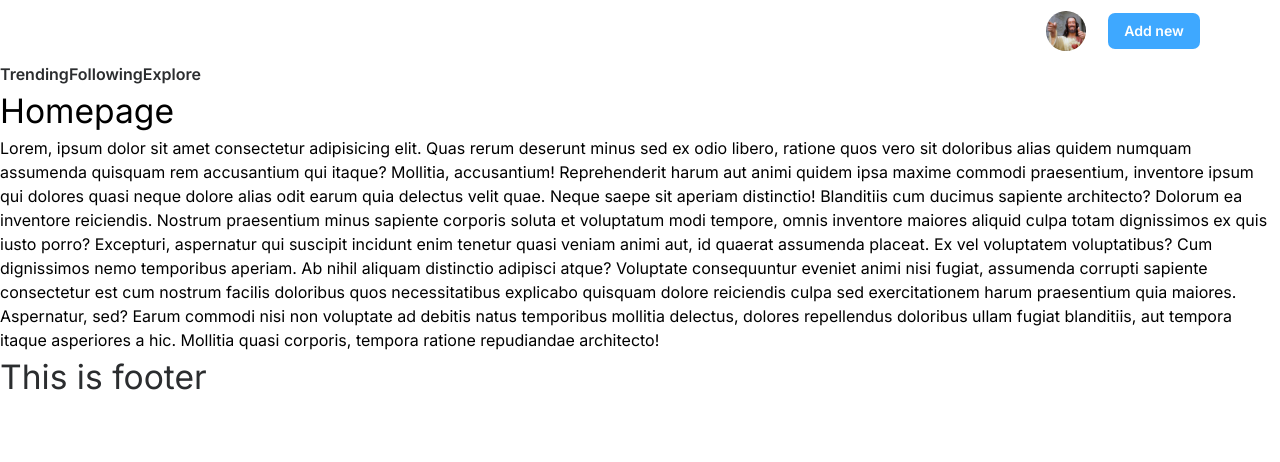
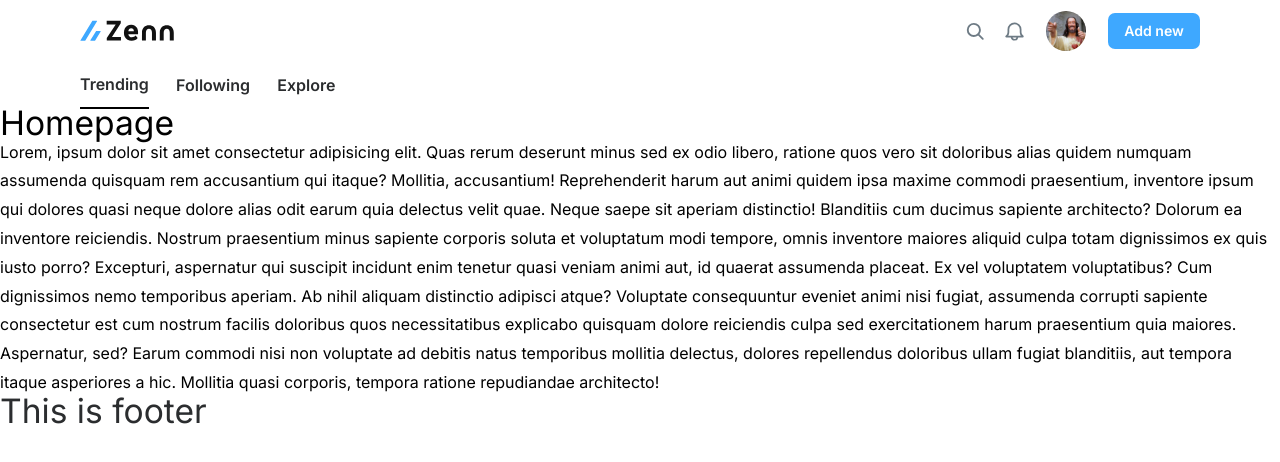
Before and after one commit to dngtnv/zenn-clone, a Next.js app in the folder client/: page / in a window 1280 px wide. Shown: the top 462 px of the page. Built offline with nearby package versions, Linux system fonts and the light colour scheme; some icons are missing.

Commit message:
Layout: Navbar component

```diff
--- a/client/components/Header.tsx
+++ b/client/components/Header.tsx
@@ -1,8 +1,8 @@
 import Image from "next/future/image";
 import Link from "next/link";
-import SvgBell from "../icons/bell-icon";
-import SvgSearch from "../icons/search-icon";
-import SvgZenn from "../icons/zenn-logo";
+import SvgBell from "./icons/bell-icon";
+import SvgSearch from "./icons/search-icon";
+import SvgZenn from "./icons/zenn-logo";
 
 const Header = () => {
     return (
--- a/client/components/Navbar.tsx
+++ b/client/components/Navbar.tsx
@@ -3,10 +3,12 @@ import Link from "next/link";
 const Navbar = () => {
     return (
         <nav>
-            <div>
-                <Link href="/"><a className="text-base font-semibold text-primary">Trending</a></Link>
-                <Link href="/following"><a className="text-base font-semibold text-primary">Following</a></Link>
-                <Link href="/explore"><a className="text-base font-semibold text-primary">Explore</a></Link>
+            <div className="mx-auto px-10 max-w-[1200px]">
+                <div className="flex justify-start items-center">
+                    <Link href="/"><a className="text-base font-semibold text-primary mr-[27.2px] py-2 border-b-2 border-[#000000]">Trending</a></Link>
+                    <Link href="/following"><a className="text-base font-semibold text-primary mr-[27.2px] py-2">Following</a></Link>
+                    <Link href="/explore"><a className="text-base font-semibold text-primary py-2">Explore</a></Link>
+                </div>
             </div>
         </nav>
     )
--- a/client/styles/globals.css
+++ b/client/styles/globals.css
@@ -10,6 +10,8 @@
 html, body {
     padding: 0;
     margin: 0;
+    font-size: 16px;
+    line-height: 1.8rem;
 }
 
 a {
```
